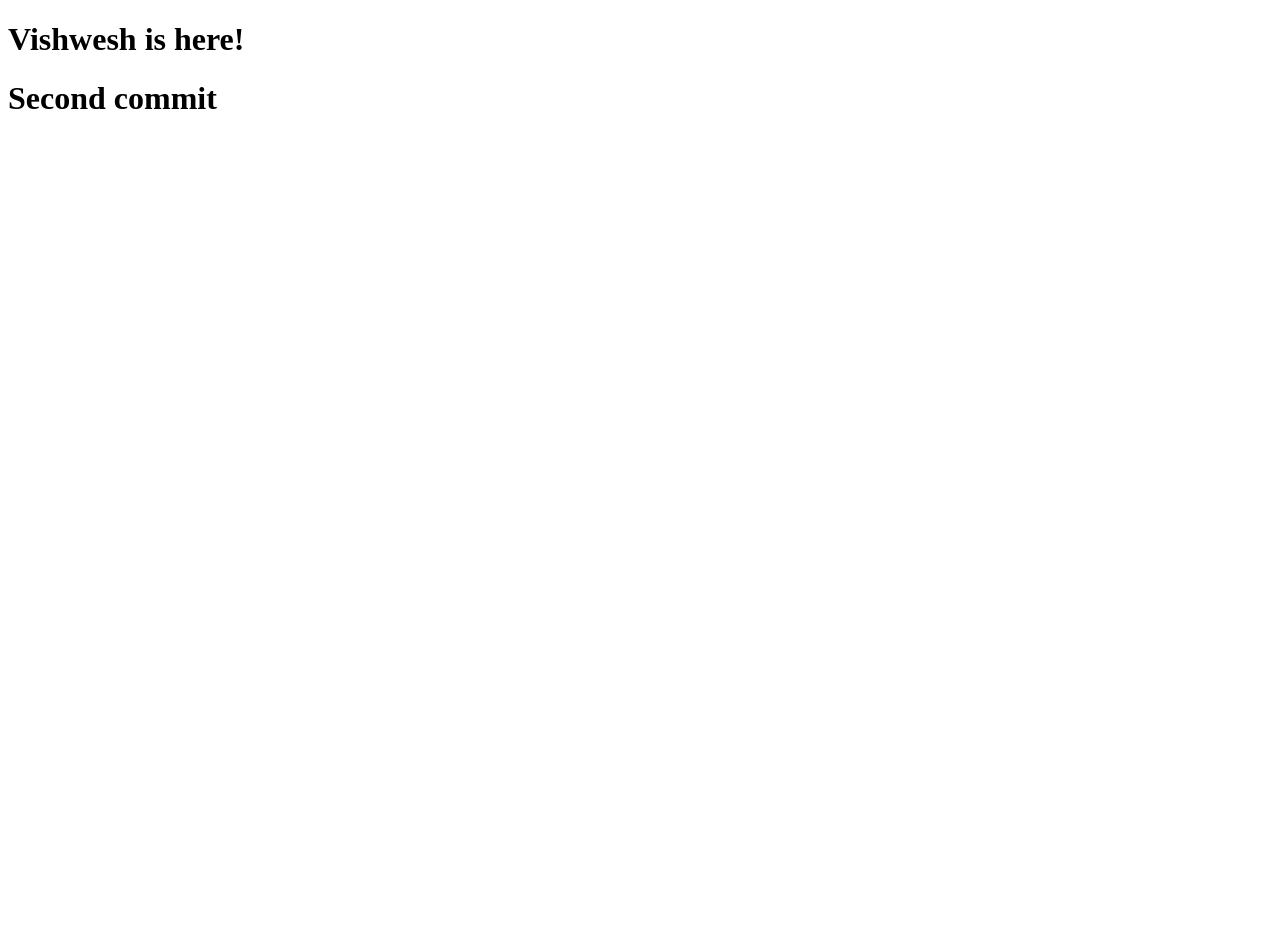
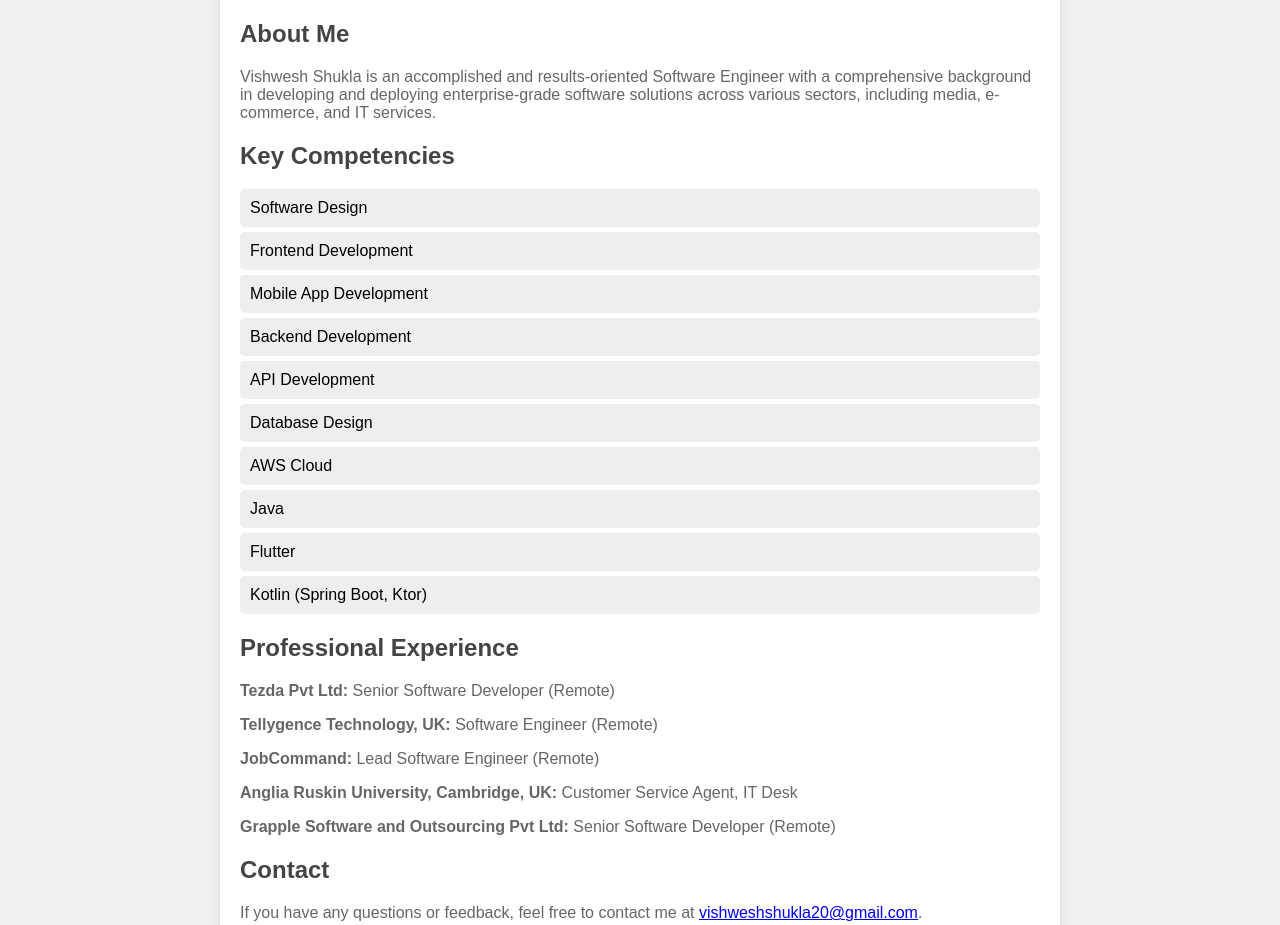
Before and after one commit to vishwesh5544/devops-cicd, a plain HTML site: page index.html in a window 1280 px wide. Shown: the top 925 px of the page. Before the commit the page ends 800 px from the top, so only its background shows below. Drawn offline with Linux system fonts and the light colour scheme.

Commit message:
Update index.html

```diff
--- a/index.html
+++ b/index.html
@@ -1,16 +1,85 @@
 <!DOCTYPE html>
 <html>
 <head>
-    <meta charset='utf-8'>
-    <meta http-equiv='X-UA-Compatible' content='IE=edge'>
-    <title>HTML Sample</title>
-    <meta name='viewport' content='width=device-width, initial-scale=1'>
+    <title>Welcome to Awesome Web</title>
+    <style>
+        body {
+            font-family: Arial, sans-serif;
+            background-color: #f0f0f0;
+            margin: 0;
+            padding: 20px 0;
+            display: flex;
+            justify-content: center;
+            align-items: center;
+            height: 100vh;
+        }
+        .container {
+            text-align: center;
+            background: white;
+            padding: 40px 20px;
+            margin: 20px 0;
+            border-radius: 10px;
+            box-shadow: 0 0 10px rgba(0, 0, 0, 0.1);
+            width: 80%;
+            max-width: 800px;
+        }
+        h1 {
+            color: #333;
+        }
+        p {
+            color: #666;
+        }
+        .content {
+            margin-top: 20px;
+            text-align: left;
+        }
+        .content h2 {
+            color: #444;
+        }
+        .content ul {
+            list-style-type: none;
+            padding: 0;
+        }
+        .content ul li {
+            background: #eee;
+            margin: 5px 0;
+            padding: 10px;
+            border-radius: 5px;
+        }
+    </style>
 </head>
 <body>
+    <div class="container">
+        <h1>Welcome to Awesome Web!</h1>
+        <p>Created by Vishwesh Shukla</p>
+        <div class="content">
+            <h2>About Me</h2>
+            <p>Vishwesh Shukla is an accomplished and results-oriented Software Engineer with a comprehensive background in developing and deploying enterprise-grade software solutions across various sectors, including media, e-commerce, and IT services.</p>
 
-    <h1>Vishwesh is here!</h1>
-    <h1>Second commit</h1>
+            <h2>Key Competencies</h2>
+            <ul>
+                <li>Software Design</li>
+                <li>Frontend Development</li>
+                <li>Mobile App Development</li>
+                <li>Backend Development</li>
+                <li>API Development</li>
+                <li>Database Design</li>
+                <li>AWS Cloud</li>
+                <li>Java</li>
+                <li>Flutter</li>
+                <li>Kotlin (Spring Boot, Ktor)</li>
+            </ul>
 
+            <h2>Professional Experience</h2>
+            <p><strong>Tezda Pvt Ltd:</strong> Senior Software Developer (Remote)</p>
+            <p><strong>Tellygence Technology, UK:</strong> Software Engineer (Remote)</p>
+            <p><strong>JobCommand:</strong> Lead Software Engineer (Remote)</p>
+            <p><strong>Anglia Ruskin University, Cambridge, UK:</strong> Customer Service Agent, IT Desk</p>
+            <p><strong>Grapple Software and Outsourcing Pvt Ltd:</strong> Senior Software Developer (Remote)</p>
 
+            <h2>Contact</h2>
+            <p>If you have any questions or feedback, feel free to contact me at <a href='mailto:vishweshshukla20@gmail.com'>vishweshshukla20@gmail.com</a>.</p>
+        </div>
+    </div>
 </body>
 </html>
```
